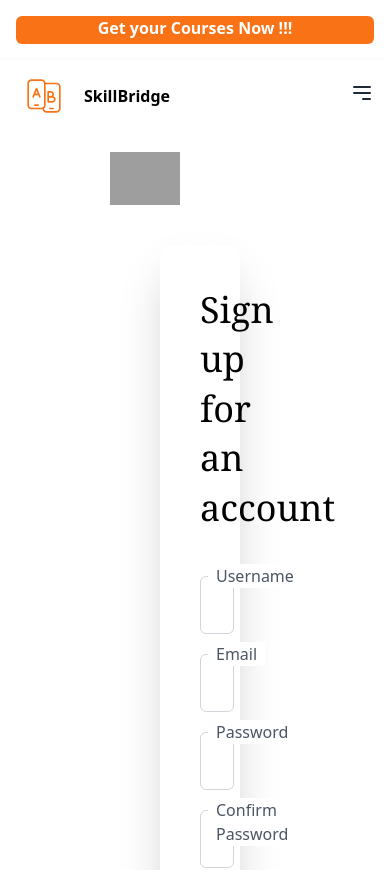
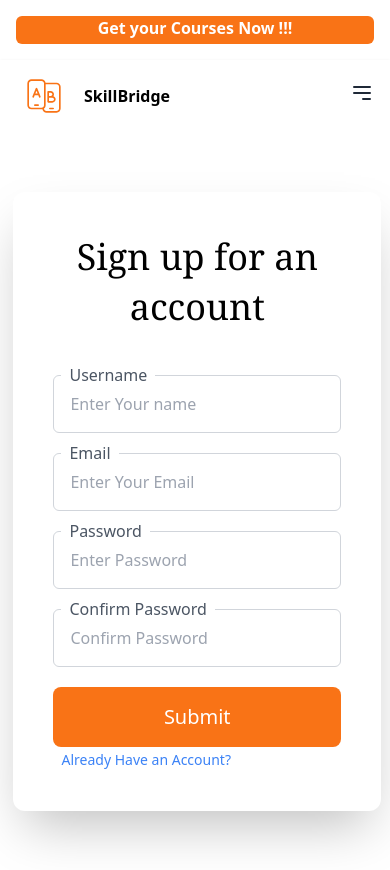
Before and after one commit to abhinandav/SkillbridgeHost-Frontend, a React (Create React App) app: page /signup in a window 390 px wide. Shown: the top 870 px of the page. Built offline with nearby package versions, Linux system fonts and the light colour scheme; grey boxes are pictures that could not be loaded.

Commit message:
signup page responiveness

```diff
--- a/src/Pages/User/Credentials/UserSignUp.js
+++ b/src/Pages/User/Credentials/UserSignUp.js
@@ -5,6 +5,7 @@ import axios from 'axios';
 import { useSelector } from 'react-redux';
 import { toast } from 'react-toastify';
 import 'react-toastify/dist/ReactToastify.css';
+import '../../User/userstyle.css'
 
 const UserSignUp = () => {
   const baseURL = 'https://learning.toeman.online';
@@ -120,22 +121,24 @@ const UserSignUp = () => {
 
   return (
     <div className="bg-white px-20">
-      <div className="flex flex-col items-center justify-between pt-0 pr-10 pb-0 pl-10 mt-0 mr-auto mb-0 ml-auto max-w-7xl xl:px-5 lg:flex-row">
+      <div className="signup-card flex flex-col items-center justify-between pt-0 pr-10 pb-0 pl-10 mt-0 mr-auto mb-0 ml-auto max-w-7xl xl:px-5 lg:flex-row">
         <div className="flex flex-col items-center w-full pt-5 pr-10 pb-20 pl-10 lg:flex-row">
           {/* Left Section (Image) */}
-          <div className="w-full bg-cover relative max-w-md lg:max-w-2xl lg:w-7/12">
+
+
+          <div className="signup-image w-full bg-cover relative max-w-md lg:max-w-2xl lg:w-7/12">
             <div className="flex flex-col items-center justify-center w-full h-full relative lg:pr-10 mr-10">
               <img src="https://img.freepik.com/free-vector/college-entrance-exam-concept-illustration_114360-13742.jpg?w=740&t=st=1709633300~exp=1709633900~hmac=c153fcf71de0a144bc3792f0a01e386c95d823c570cf1c9957fb05353274c092" alt="Health Run" className="btn-" style={{ marginRight: 100 }} />
             </div>
           </div>
 
           {/* Right Section (Sign-up Form) */}
-          <div className="w-full mt-10 mr-0 mb-0 ml-0 relative z-10 max-w-2xl lg:mt-0 lg:w-5/12">
+          <div className="signup-card w-full mt-10 mr-0 mb-0 ml-0 relative z-10 max-w-2xl lg:mt-0 lg:w-5/12">
             <div className="flex flex-col items-start justify-start pt-10 pr-10 pb-10 pl-10 bg-white shadow-2xl rounded-xl relative z-10">
               <p className="w-full text-4xl font-medium text-center leading-snug font-serif">Sign up for an account</p>
 
               {/* Form Inputs */}
-              <div className="w-full mt-6 mr-0 mb-0 ml-0 relative space-y-8">
+              <div className="w-full mt-6 mr-0 mb-0 ml-0">
                 <form onSubmit={handleFormSumbmit} method='post'>
                   <div className="relative mt-5">
                     <p className="bg-white pt-0 pr-2 pb-0 pl-2 -mt-3 mr-0 mb-0 ml-2 font-medium text-gray-600 absolute">Username</p>
@@ -183,12 +186,12 @@ const UserSignUp = () => {
 
                   {/* Submit Button */}
                   {loginError && <span className="text-sm font-bold text-red-500 mt-1 mb-5">{loginError}</span>}
-                  <div className="relative mt-10">
+                  <div className="signup-card-last-text relative mt-10">
                     <button className="w-full inline-block pt-4 pr-5 pb-4 pl-5 text-xl font-medium text-center text-white bg-orange-500 rounded-lg transition duration-200 hover:bg-orange-600 ease">
                       Submit
                     </button>
-                    <Link className="nav-link" to='/login'>
-                      <span className="text-sm ml-2 hover:text-blue-500 cursor-pointer hover:-translate-y-1 duration-500 transition-all text-lg">Already Have an Account?</span>
+                    <Link className="nav-link signup-card-last-text" to='/login'>
+                      <span className="mt-3 signup-card-last-text text-blue-500 text-sm ml-2 hover:text-blue-500 cursor-pointer hover:-translate-y-1 duration-500 transition-all text-lg">Already Have an Account?</span>
                     </Link>
                   </div>
                 </form>
@@ -202,238 +205,3 @@ const UserSignUp = () => {
 };
 
 export default UserSignUp;
-
-
-
-
-
-
-
-// import React, { useEffect, useState } from 'react';
-// import { Link,useNavigate } from 'react-router-dom';
-// import axios from 'axios'
-// import { useSelector } from 'react-redux';
-// import { toast } from 'react-toastify';
-// import 'react-toastify/dist/ReactToastify.css';
-
-
-// const UserSignUp = () => {
-
-
-//   const baseURL='https://learning.toeman.online'
-//   const navigate=useNavigate()
-//   const [usernameError, setUsernameError] = useState('')
-//   const [emailError, setEmailError] = useState('')
-//   const [passwordError, setPasswordError] = useState('')
-//   const [cpasswordError, setCPasswordError] = useState('')
-//   const [loginError, setLoginError] = useState('')
-
-//   const authentication_user=useSelector(state=>(state.authentication_user))
-
-
-//   useEffect(() => {
-//     if ((authentication_user.isAuthenticated &&!authentication_user.isAdmin && !authentication_user.isTeacher)) {
-//       console.log('User is already authenticated. Redirecting...');
-//       navigate('/');
-//     }
-//   }, [authentication_user.isAuthenticated,authentication_user.isAdmin,authentication_user.isAdmin, navigate]);
-
-
-
-
-
-
-
-
-
-
-//   const handleFormSumbmit= async (event)=>{
-//     event.preventDefault();
-
-//       setEmailError('')
-//       setPasswordError('')
-//       setLoginError('')
-//       setUsernameError('')
-//       setCPasswordError('')
-
-//       const username=event.target.username.value
-//       const email=event.target.email.value
-//       const password=event.target.password.value
-//       const cpassword=event.target.cpassword.value
-//       const alphabeticRegex = /^[A-Za-z]+$/;
-
-//       if (!username.trim()) {
-//         setUsernameError('Username is required *')
-
-//       }
-
-//       if (!alphabeticRegex.test(username)) {
-//         setUsernameError('Username must contain only alphabetic characters');
-//         return;
-//       }
-
-//       if (username.length > 0 && username.length < 4) {
-//         setUsernameError('length must be atleast 4 characters *')
-//       }
-
-//       if (!email.trim()) {
-//         setEmailError('Email is required *')
-//       }
-
-//       if (!password.trim()) {
-//         setPasswordError('Password is required *');
-//       }
-
-//       if (password.length > 0 && password.length < 8) {
-//         setPasswordError('Password must be at least 8 characters *');
-//       }
-
-
-//       if (!cpassword.trim()) {
-//         setCPasswordError('Confirm Password is required *');
-//         return
-//       }
-
-//       if (cpassword.length > 0 && cpassword.length < 8) {
-//         setCPasswordError('Confirm Password must be at least 8 characters *');
-//         return
-//       }
-
-//       if  (String(cpassword) !== String(password)){
-//         setCPasswordError('Passwords are not matching!!');
-//         setPasswordError('Passwords are not matching!!');
-//         return
-//       }
-
-
-//     const formData=new FormData()
-//     formData.append('username',event.target.username.value)
-//     formData.append('email',event.target.email.value)
-//     formData.append('password',event.target.password.value)
-//     formData.append('cpassword',event.target.cpassword.value)
-
-
-
-//     try{
-//       const res = await axios.post(baseURL+'/api/accounts/signup/', formData);
-
-
-//       if (res.status == 200){
-//         console.log('Server Response:', res.data);
-//         const registeredEmail = res.data.email;
-//         localStorage.setItem('registeredEmail', registeredEmail);
-//         navigate('/userotp');
-//         toast.success(' Otp Sented to your Email');
-//         return res;
-//       }
-//     }
-//     catch (error) {
-//       if (error.response && error.response.status === 400) {
-//         console.log('Error:', error.response.data);
-//         const errorData = error.response.data;
-//         if (errorData.email && errorData.email.length > 0) {
-//           setEmailError(errorData.email[0]);
-//         } else {
-//           setLoginError('An error occurred during registration.');
-//         }
-//       } else {
-//         console.log('Error:', error.message);
-//       }
-//     }
-
-
-//   }
-
-//   return (
-//     <div className="bg-white px-20  " >
-//       <div className="flex flex-col items-center justify-between pt-0 pr-10 pb-0 pl-10 mt-0 mr-auto mb-0 ml-auto max-w-7xl xl:px-5 lg:flex-row">
-//         <div className="flex flex-col items-center w-full pt-5 pr-10 pb-20 pl-10  lg:flex-row">
-//           {/* Left Section (Image) */}
-//           <div className="w-full bg-cover relative max-w-md lg:max-w-2xl lg:w-7/12">
-//             <div className="flex flex-col items-center justify-center w-full h-full relative lg:pr-10 mr-10" >
-//               <img src="https://img.freepik.com/free-vector/college-entrance-exam-concept-illustration_114360-13742.jpg?w=740&t=st=1709633300~exp=1709633900~hmac=c153fcf71de0a144bc3792f0a01e386c95d823c570cf1c9957fb05353274c092" alt="Health Run" className="btn-"  style={{marginRight:100}}/>
-//             </div>
-//           </div>
-
-//           {/* Right Section (Sign-up Form) */}
-//           <div className="w-full mt-10 mr-0 mb-0 ml-0 relative z-10 max-w-2xl lg:mt-0 lg:w-5/12">
-//             <div className="flex flex-col items-start justify-start pt-10 pr-10 pb-10 pl-10 bg-white shadow-2xl rounded-xl relative z-10">
-//               <p className="w-full text-4xl font-medium text-center leading-snug font-serif">Sign up for an account</p>
-
-//               {/* Form Inputs */}
-//               <div className="w-full mt-6 mr-0 mb-0 ml-0 relative space-y-8">
-//               <form onSubmit={handleFormSumbmit} method='post'>
-//                 <div className="relative mt-5">
-//                   <p className="bg-white pt-0 pr-2 pb-0 pl-2 -mt-3 mr-0 mb-0 ml-2 font-medium text-gray-600 absolute">Username</p>
-//                   <input
-//                     placeholder="Enter Your name"
-//                     type="text"
-//                     name='username'
-//                     className="border placeholder-gray-400 focus:outline-none focus:border-black w-full pt-4 pr-4 pb-4 pl-4 mt-2 mr-0 mb-0 ml-0 text-base block bg-white border-gray-300 rounded-md"
-//                   />
-//                  {usernameError && <span className="text-sm font-bold text-red-500 mt-1 mb-5">{usernameError}</span>}
-
-//                 </div>
-
-//                 <div className="relative mt-5">
-//                   <p className="bg-white pt-0 pr-2 pb-0 pl-2 -mt-3 mr-0 mb-0 ml-2 font-medium text-gray-600 absolute">Email</p>
-//                   <input
-//                     placeholder="Enter Your Email"
-//                     type="email"
-//                     name='email'
-//                     className="border placeholder-gray-400 focus:outline-none focus:border-black w-full pt-4 pr-4 pb-4 pl-4 mt-2 mr-0 mb-0 ml-0 text-base block bg-white border-gray-300 rounded-md"
-//                   />
-//                   {emailError && <span className="text-sm font-bold text-red-500 mt-1 mb-5">{emailError}</span>}
-//                 </div>
-
-//                 <div className="relative mt-5">
-//                   <p className="bg-white pt-0 pr-2 pb-0 pl-2 -mt-3 mr-0 mb-0 ml-2 font-medium text-gray-600 absolute">Password</p>
-//                   <input
-//                     placeholder="Enter Password"
-//                     type="password"
-//                     name='password'
-//                     className="border placeholder-gray-400 focus:outline-none focus:border-black w-full pt-4 pr-4 pb-4 pl-4 mt-2 mr-0 mb-0 ml-0 text-base block bg-white border-gray-300 rounded-md"
-//                   />
-//                 {passwordError && <span className="text-sm font-bold text-red-500 mt-1 mb-5">{passwordError}</span>}
-
-//                 </div>
-
-//                 <div className="relative mt-5">
-//                   <p className="bg-white pt-0 pr-2 pb-0 pl-2 -mt-3 mr-0 mb-0 ml-2 font-medium text-gray-600 absolute">Confirm Password</p>
-//                   <input
-//                     placeholder="Confirm Password"
-//                     type="password"
-//                     name='cpassword'
-//                     className="border placeholder-gray-400 focus:outline-none focus:border-black w-full pt-4 pr-4 pb-4 pl-4 mt-2 mr-0 mb-0 ml-0 text-base block bg-white border-gray-300 rounded-md"
-//                   />
-//                {cpasswordError && <span className="text-sm font-bold text-red-500 mt-1 mb-5">{cpasswordError}</span>}
-
-//                 </div>
-
-//                 {/* Submit Button */}
-
-
-
-//                 {loginError && <span className="text-sm font-bold text-red-500 mt-1 mb-5">{loginError}</span>}
-//                 <div className="relative mt-10">
-//                   <button
-//                     className="w-full inline-block pt-4 pr-5 pb-4 pl-5 text-xl font-medium text-center text-white bg-orange-500 rounded-lg transition duration-200 hover:bg-orange-600 ease"
-//                   >
-//                     Submit
-//                   </button>
-//                   <Link className="nav-link" to='/login'>
-//                   <span className="text-sm ml-2  hover:text-blue-500 cursor-pointer hover:-translate-y-1 duration-500 transition-all text-lg">Already Have an Account ? </span>
-//                   </Link>
-//                 </div>
-//                 </form>
-//               </div>
-//             </div>
-
-//           </div>
-//         </div>
-//       </div>
-//     </div>
-//   );
-// };
-
-// export default UserSignUp;
--- a/src/Pages/User/userstyle.css
+++ b/src/Pages/User/userstyle.css
@@ -58,5 +58,23 @@
         margin-top: 15px;
       }
 
+      /* Sign Up */
+
+      .signup-card {
+        width: 145% ;
+        margin-top: 5 !important;
+        padding: 0px !important;
+        /* background-color: aqua; */
+        margin-left: -33px;
+      }
+
+      .signup-image{
+        display: none;
+      }
+
+      .signup-card-last-text{
+        margin-top: 20px;
+      }
+
 
     }
```
